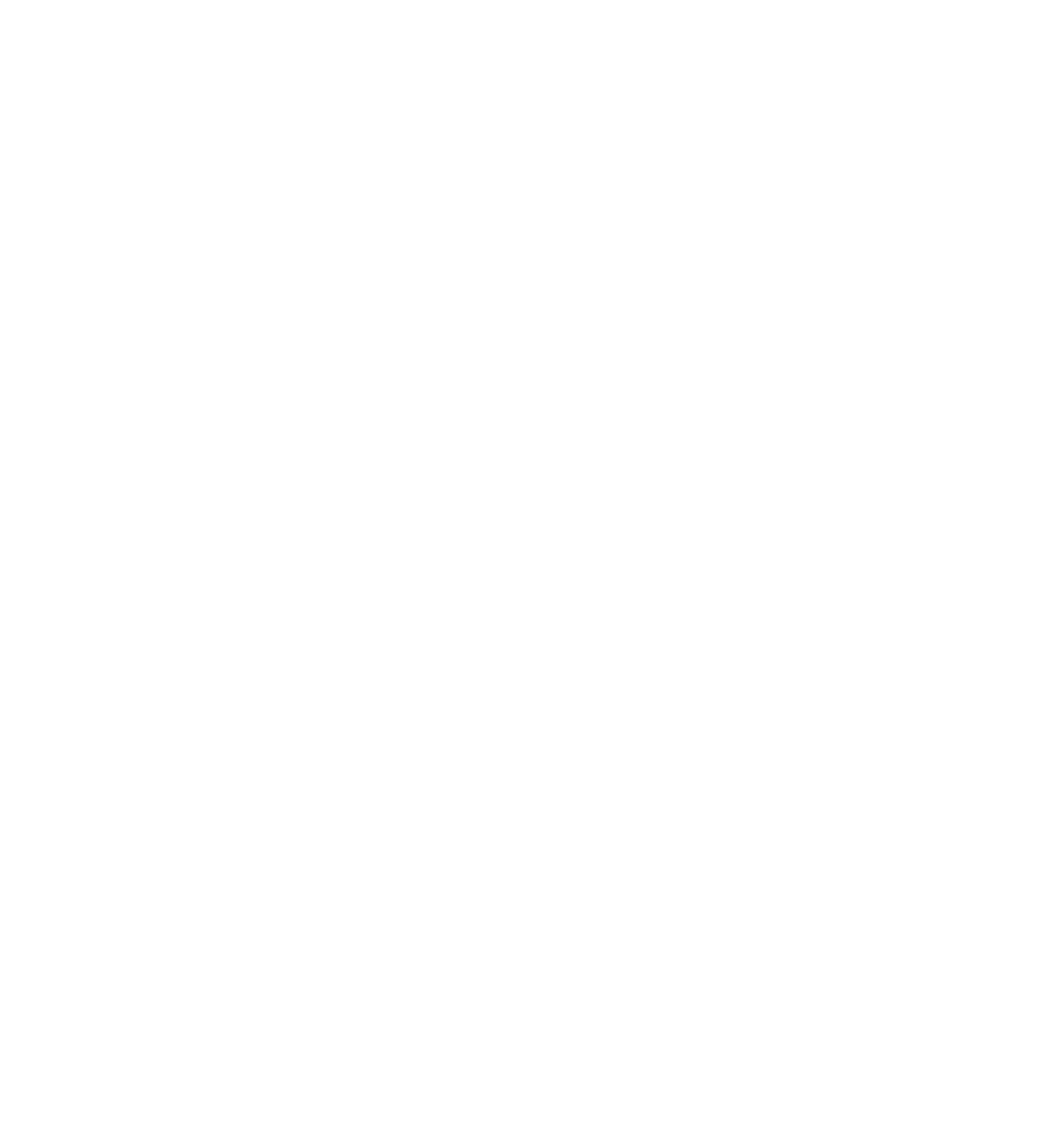
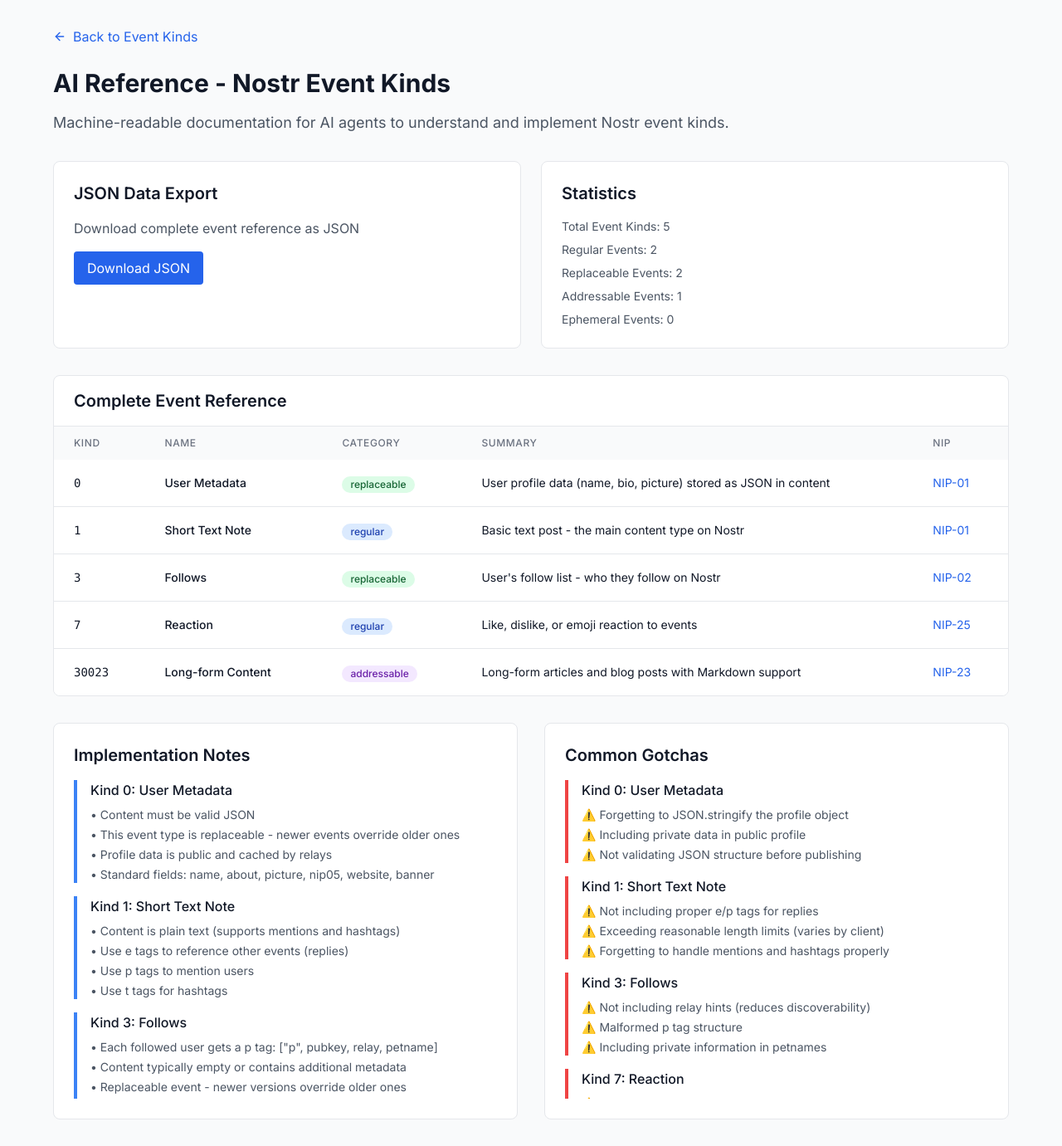
Before and after one commit to nostrocket/nostr.dev, a Next.js app: page /ai-reference in a window 1280 px wide. Before the commit this address had no page. Shown: the whole page at 83% size. Before the commit the page ends 800 px from the top, so only its background shows below. Built offline with nearby package versions, Linux system fonts and the light colour scheme.

Commit message:
feat: Add AIReferenceClient and corresponding page for Nostr event kinds documentation

```diff
--- /dev/null
+++ b/src/app/ai-reference/AIReferenceClient.tsx
@@ -0,0 +1,178 @@
+'use client'
+
+import { aiEventReference, getAllImplementationNotes, getCommonGotchas } from '@/data/ai-event-reference'
+import Link from 'next/link'
+import { ArrowLeft } from 'lucide-react'
+
+export function AIReferenceClient() {
+  const allNotes = getAllImplementationNotes()
+  const allGotchas = getCommonGotchas()
+
+  return (
+    <div className="min-h-screen bg-gray-50 dark:bg-gray-900 p-8">
+      <div className="max-w-6xl mx-auto">
+        {/* Back Navigation */}
+        <div className="mb-6">
+          <Link
+            href="/"
+            className="inline-flex items-center gap-2 text-blue-600 dark:text-blue-400 hover:text-blue-800 dark:hover:text-blue-300 transition-colors"
+          >
+            <ArrowLeft className="h-4 w-4" />
+            Back to Event Kinds
+          </Link>
+        </div>
+
+        <div className="mb-8">
+          <h1 className="text-3xl font-bold text-gray-900 dark:text-gray-100 mb-4">
+            AI Reference - Nostr Event Kinds
+          </h1>
+          <p className="text-gray-600 dark:text-gray-400 text-lg">
+            Machine-readable documentation for AI agents to understand and implement Nostr event kinds.
+          </p>
+        </div>
+
+        {/* Quick Access */}
+        <div className="grid grid-cols-1 md:grid-cols-2 gap-6 mb-8">
+          <div className="bg-white dark:bg-gray-800 rounded-lg p-6 border border-gray-200 dark:border-gray-700">
+            <h2 className="text-xl font-semibold text-gray-900 dark:text-gray-100 mb-4">
+              JSON Data Export
+            </h2>
+            <p className="text-gray-600 dark:text-gray-400 mb-4">
+              Download complete event reference as JSON
+            </p>
+            <button
+              onClick={() => {
+                const dataStr = JSON.stringify(aiEventReference, null, 2)
+                const dataBlob = new Blob([dataStr], {type: 'application/json'})
+                const url = URL.createObjectURL(dataBlob)
+                const link = document.createElement('a')
+                link.href = url
+                link.download = 'nostr-event-reference.json'
+                link.click()
+              }}
+              className="bg-blue-600 text-white px-4 py-2 rounded hover:bg-blue-700 transition-colors"
+            >
+              Download JSON
+            </button>
+          </div>
+
+          <div className="bg-white dark:bg-gray-800 rounded-lg p-6 border border-gray-200 dark:border-gray-700">
+            <h2 className="text-xl font-semibold text-gray-900 dark:text-gray-100 mb-4">
+              Statistics
+            </h2>
+            <div className="space-y-2 text-sm text-gray-600 dark:text-gray-400">
+              <div>Total Event Kinds: {aiEventReference.length}</div>
+              <div>Regular Events: {aiEventReference.filter(e => e.category === 'regular').length}</div>
+              <div>Replaceable Events: {aiEventReference.filter(e => e.category === 'replaceable').length}</div>
+              <div>Addressable Events: {aiEventReference.filter(e => e.category === 'addressable').length}</div>
+              <div>Ephemeral Events: {aiEventReference.filter(e => e.category === 'ephemeral').length}</div>
+            </div>
+          </div>
+        </div>
+
+        {/* Event Reference Table */}
+        <div className="bg-white dark:bg-gray-800 rounded-lg border border-gray-200 dark:border-gray-700 overflow-hidden mb-8">
+          <div className="px-6 py-4 border-b border-gray-200 dark:border-gray-700">
+            <h2 className="text-xl font-semibold text-gray-900 dark:text-gray-100">
+              Complete Event Reference
+            </h2>
+          </div>
+          <div className="overflow-x-auto">
+            <table className="w-full">
+              <thead className="bg-gray-50 dark:bg-gray-700">
+                <tr>
+                  <th className="px-6 py-3 text-left text-xs font-medium text-gray-500 dark:text-gray-300 uppercase tracking-wider">
+                    Kind
+                  </th>
+                  <th className="px-6 py-3 text-left text-xs font-medium text-gray-500 dark:text-gray-300 uppercase tracking-wider">
+                    Name
+                  </th>
+                  <th className="px-6 py-3 text-left text-xs font-medium text-gray-500 dark:text-gray-300 uppercase tracking-wider">
+                    Category
+                  </th>
+                  <th className="px-6 py-3 text-left text-xs font-medium text-gray-500 dark:text-gray-300 uppercase tracking-wider">
+                    Summary
+                  </th>
+                  <th className="px-6 py-3 text-left text-xs font-medium text-gray-500 dark:text-gray-300 uppercase tracking-wider">
+                    NIP
+                  </th>
+                </tr>
+              </thead>
+              <tbody className="bg-white dark:bg-gray-800 divide-y divide-gray-200 dark:divide-gray-700">
+                {aiEventReference.map((event) => (
+                  <tr key={event.kind} className="hover:bg-gray-50 dark:hover:bg-gray-700">
+                    <td className="px-6 py-4 whitespace-nowrap text-sm font-mono text-gray-900 dark:text-gray-100">
+                      {event.kind}
+                    </td>
+                    <td className="px-6 py-4 whitespace-nowrap text-sm font-medium text-gray-900 dark:text-gray-100">
+                      {event.name}
+                    </td>
+                    <td className="px-6 py-4 whitespace-nowrap">
+                      <span className={`inline-flex items-center px-2.5 py-0.5 rounded-full text-xs font-medium ${
+                        event.category === 'regular' ? 'bg-blue-100 text-blue-800 dark:bg-blue-900 dark:text-blue-200' :
+                        event.category === 'replaceable' ? 'bg-green-100 text-green-800 dark:bg-green-900 dark:text-green-200' :
+                        event.category === 'ephemeral' ? 'bg-yellow-100 text-yellow-800 dark:bg-yellow-900 dark:text-yellow-200' :
+                        'bg-purple-100 text-purple-800 dark:bg-purple-900 dark:text-purple-200'
+                      }`}>
+                        {event.category}
+                      </span>
+                    </td>
+                    <td className="px-6 py-4 text-sm text-gray-900 dark:text-gray-100 max-w-md">
+                      {event.summary}
+                    </td>
+                    <td className="px-6 py-4 whitespace-nowrap text-sm text-blue-600 dark:text-blue-400">
+                      {event.nip}
+                    </td>
+                  </tr>
+                ))}
+              </tbody>
+            </table>
+          </div>
+        </div>
+
+        {/* Implementation Notes */}
+        <div className="grid grid-cols-1 lg:grid-cols-2 gap-8">
+          <div className="bg-white dark:bg-gray-800 rounded-lg border border-gray-200 dark:border-gray-700 p-6">
+            <h2 className="text-xl font-semibold text-gray-900 dark:text-gray-100 mb-4">
+              Implementation Notes
+            </h2>
+            <div className="space-y-4 max-h-96 overflow-y-auto">
+              {allNotes.slice(0, 10).map((note) => (
+                <div key={note.kind} className="border-l-4 border-blue-500 pl-4">
+                  <h3 className="font-medium text-gray-900 dark:text-gray-100">
+                    Kind {note.kind}: {note.name}
+                  </h3>
+                  <ul className="mt-2 text-sm text-gray-600 dark:text-gray-400 space-y-1">
+                    {note.notes.map((item, index) => (
+                      <li key={index}>• {item}</li>
+                    ))}
+                  </ul>
+                </div>
+              ))}
+            </div>
+          </div>
+
+          <div className="bg-white dark:bg-gray-800 rounded-lg border border-gray-200 dark:border-gray-700 p-6">
+            <h2 className="text-xl font-semibold text-gray-900 dark:text-gray-100 mb-4">
+              Common Gotchas
+            </h2>
+            <div className="space-y-4 max-h-96 overflow-y-auto">
+              {allGotchas.slice(0, 10).map((gotcha) => (
+                <div key={gotcha.kind} className="border-l-4 border-red-500 pl-4">
+                  <h3 className="font-medium text-gray-900 dark:text-gray-100">
+                    Kind {gotcha.kind}: {gotcha.name}
+                  </h3>
+                  <ul className="mt-2 text-sm text-gray-600 dark:text-gray-400 space-y-1">
+                    {gotcha.gotchas.map((item, index) => (
+                      <li key={index}>⚠️ {item}</li>
+                    ))}
+                  </ul>
+                </div>
+              ))}
+            </div>
+          </div>
+        </div>
+      </div>
+    </div>
+  )
+}
--- /dev/null
+++ b/src/app/ai-reference/page.tsx
@@ -0,0 +1,10 @@
+import { AIReferenceClient } from './AIReferenceClient'
+
+export const metadata = {
+  title: 'AI Reference - Nostr Event Kinds',
+  description: 'Machine-readable Nostr protocol documentation for AI agents',
+}
+
+export default function AIReferencePage() {
+  return <AIReferenceClient />
+}
```
